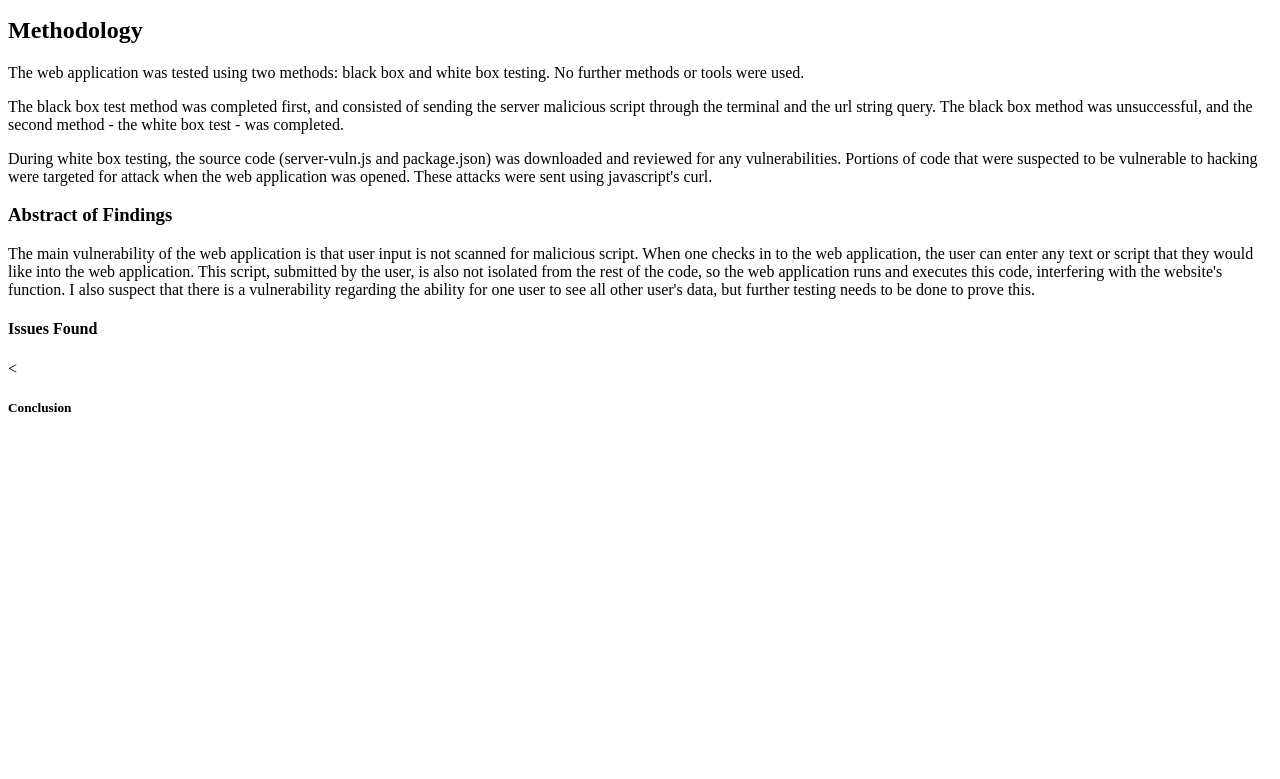
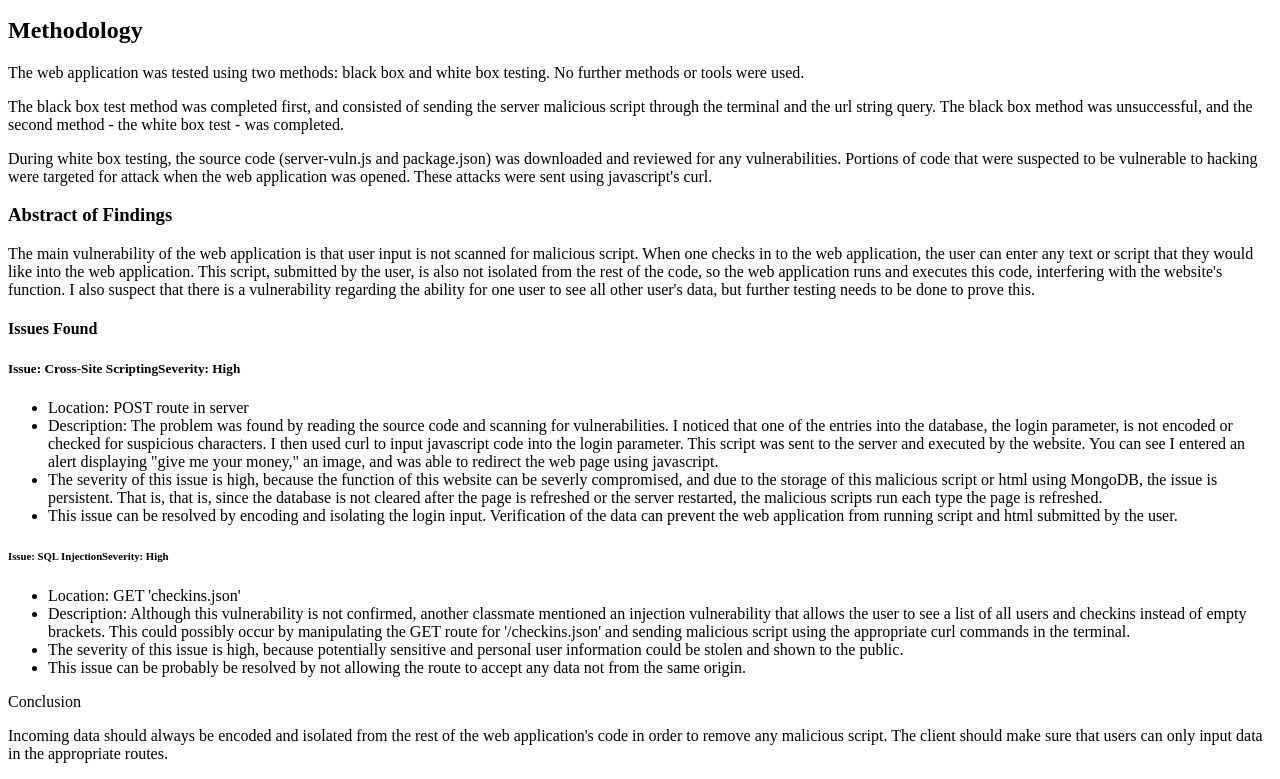
Before and after one commit to EliaRodriguez/comp20-erodriguez, a plain HTML site: page security/index.html in a window 1280 px wide. Shown: the part 181-960 px from the top of the page. Before the commit the page ends 800 px from the top, so only its background shows below. Drawn offline with Linux system fonts and the light colour scheme.

Commit message:
unstyled report

```diff
--- a/security/index.html
+++ b/security/index.html
@@ -35,12 +35,25 @@
 
 		<div>
 			<h4 class='sections'>Issues Found</h4>
-			<
+			<h5><span class='issues'>Issue: Cross-Site Scripting</span><span class='rating'>Severity: High</span></h5>
+				<ul><li><span class='subheading'>Location:</span> POST route in server</li>
+					<li><span class="subheading">Description:</span> The problem was found by reading the source code and scanning for vulnerabilities. I noticed that one of the entries into the database, the login parameter, is not encoded or checked for suspicious characters. I then used curl to input javascript code into the login parameter. This script was sent to the server and executed by the website. You can see I entered an alert displaying "give me your money," an image, and was able to redirect the web page using javascript.  </li>
+					<li>The severity of this issue is high, because the function of this website can be severly compromised, and due to the storage of this malicious script or html using MongoDB, the issue is persistent. That is, that is, since the database is not cleared after the page is refreshed or the server restarted, the malicious scripts run each type the page is refreshed.</li>
+					<li>This issue can be resolved by encoding and isolating the login input. Verification of the data can prevent the web application from running script and html submitted by the user.</li>
+				</ul>
+			<h6><span class='issues'>Issue: SQL Injection</span><span class='rating'>Severity: High</span></h6>
+				<ul><li><span class='subheading'>Location:</span> GET 'checkins.json'</li>
+					<li><span class="subheading">Description:</span> Although this vulnerability is not confirmed, another classmate mentioned an injection vulnerability that allows the user to see a list of all users and checkins instead of empty brackets. This could possibly occur by manipulating the GET route for '/checkins.json' and sending malicious script using the appropriate curl commands in the terminal.</li>
+					<li>The severity of this issue is high, because potentially sensitive and personal user information could be stolen and shown to the public.</li>
+					<li>This issue can be probably be resolved by not allowing the route to accept any data not from the same origin.</li>
+				</ul>
 		</div>
 
 
 		<div>
-			<h5 class='sections'>Conclusion</h5>
+			<h7 class='sections'>Conclusion</h5>
+			<p>Incoming data should always be encoded and isolated from the rest of the web application's code in order to remove any malicious script. The client should make sure that users can only input data in the appropriate routes.
+			</p>
 		</div>
 
 	</body>
```
